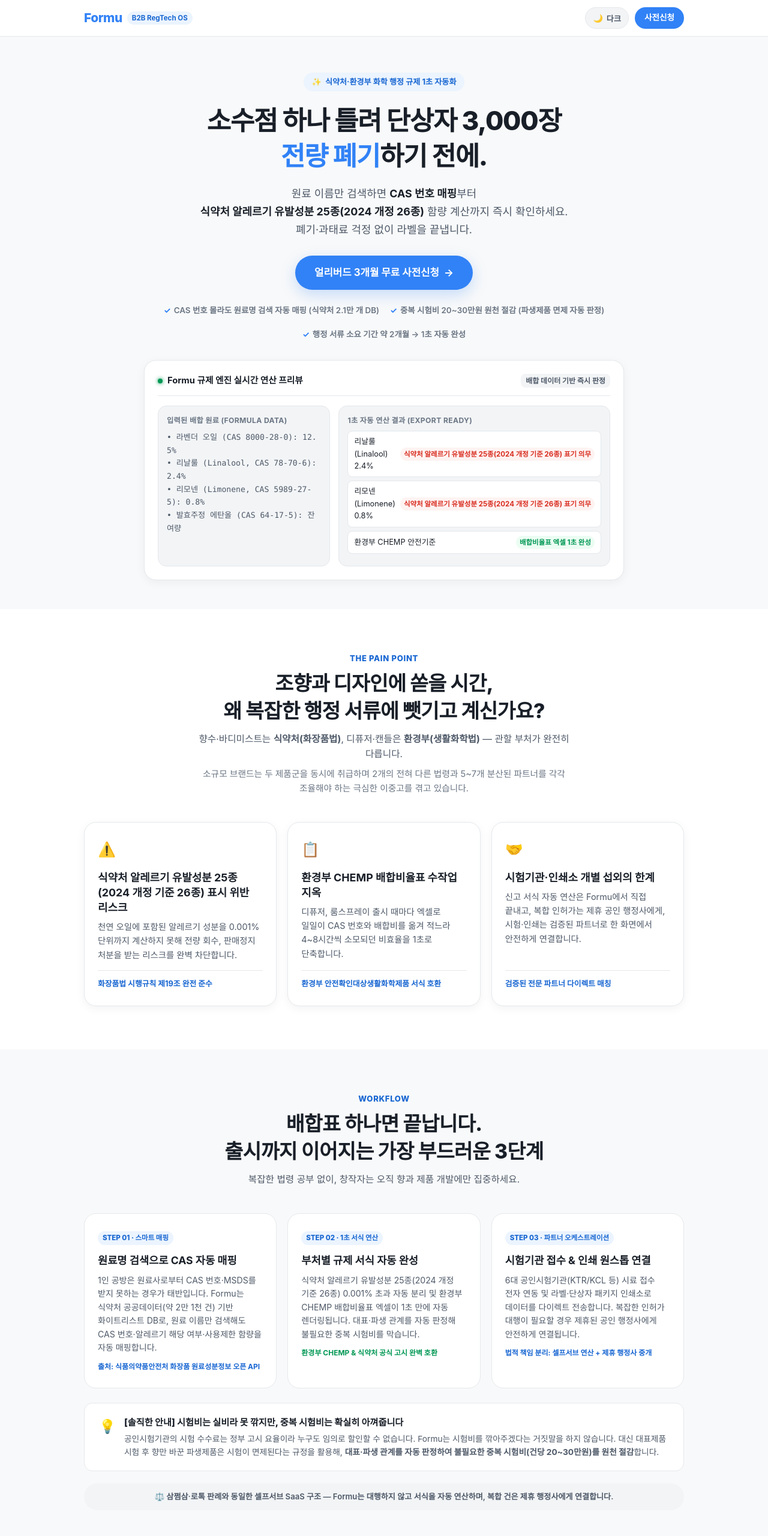
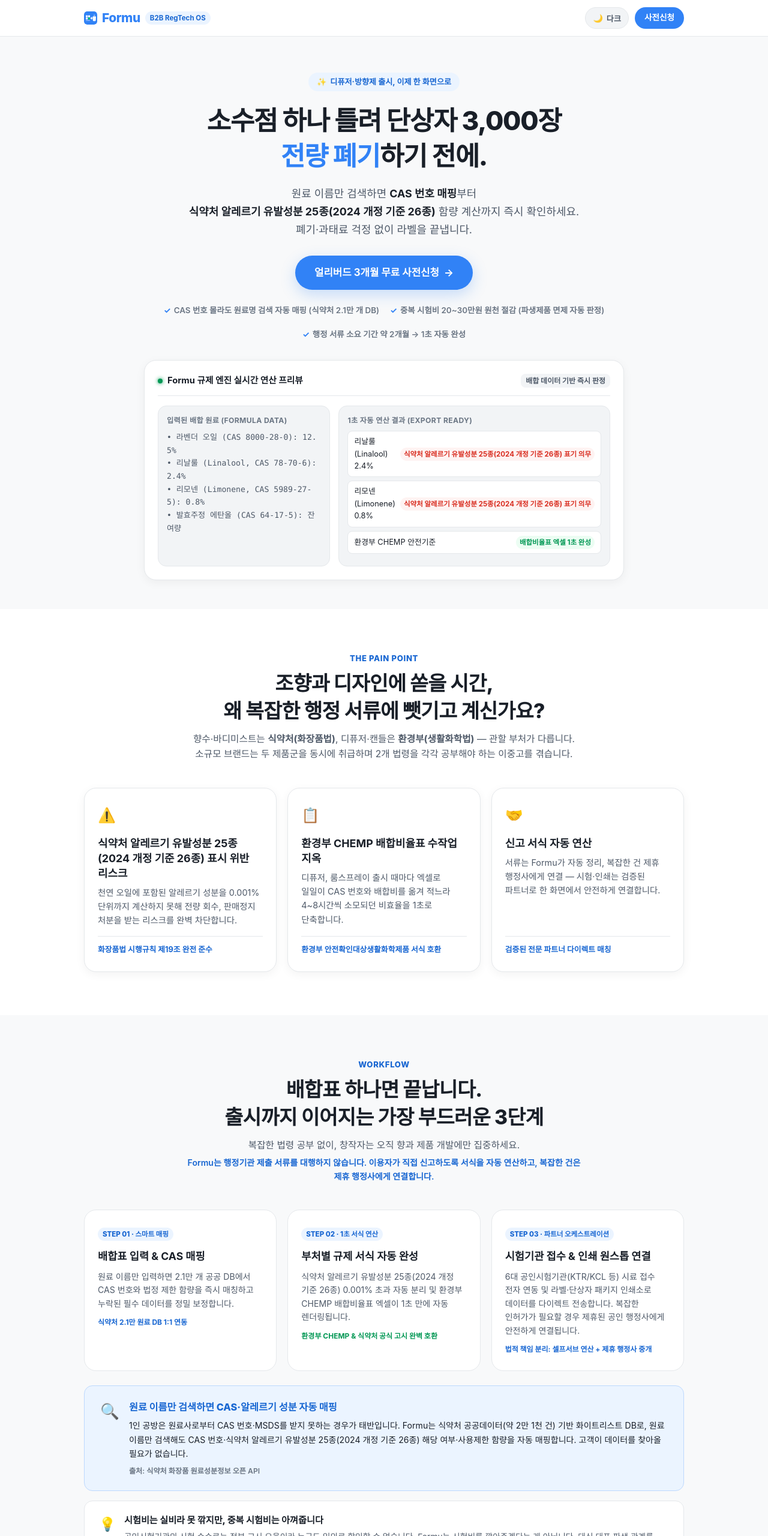
Before and after one commit to lita-lilith16/formu-landing, a website: page public/index.html in a window 1280 px wide. Shown: the top 2560 px of the page at 60% size. Drawn offline with Linux system fonts and the light colour scheme; no server answers; a web font is replaced by a local one.

Commit message:
feat: complete all 8 regulatory and branding items for formu landing page

```diff
--- a/public/index.html
+++ b/public/index.html
@@ -4,9 +4,11 @@
   <meta charset="UTF-8" />
   <meta name="viewport" content="width=device-width, initial-scale=1.0, maximum-scale=5.0" />
   <link rel="icon" type="image/svg+xml" href="/favicon.svg" />
-  <link rel="shortcut icon" href="/favicon.ico" />
+  <link rel="icon" type="image/x-icon" href="/favicon.ico" />
+  <link rel="apple-touch-icon" href="/apple-touch-icon.png" />
+  <link rel="manifest" href="/manifest.json" />
   <title>Formu (포뮤) — 화장품·향료 행정 규제 자동화 & 원스톱 출시 OS</title>
-  <meta name="description" content="소수점 하나 틀려 단상자 3,000장 전량 폐기하기 전에. 원료 이름만 검색하면 CAS 번호 매핑부터 식약처 알레르기 유발성분 25종(2024 개정 26종) 함량 계산까지 즉시 확인하세요. 폐기·과태료 걱정 없이 라벨을 끝냅니다." />
+  <meta name="description" content="소수점 하나 틀려 단상자 3,000장 전량 폐기하기 전에. 원료 이름만 검색하면 CAS 번호 매핑부터 식약처 알레르기 유발성분 25종(2024 개정 기준 26종) 함량 계산까지 즉시 확인하세요. 폐기·과태료 걱정 없이 라벨을 끝냅니다." />
 
   <!-- Pretendard 폰트 -->
   <link rel="stylesheet" as="style" crossorigin href="https://cdn.jsdelivr.net/gh/orioncactus/pretendard@v1.3.9/dist/web/static/pretendard.min.css" />
@@ -864,6 +866,17 @@
   <header class="navbar" role="banner">
     <div class="container navbar-inner">
       <a href="/" class="brand-link" aria-label="Formu 홈으로 이동">
+        <svg width="22" height="22" viewBox="0 0 32 32" style="border-radius: 5px; vertical-align: middle; flex-shrink: 0;" aria-hidden="true">
+          <rect width="32" height="32" rx="7" fill="#3182F6" />
+          <rect x="4.5" y="9.5" width="4.5" height="4.5" rx="1" fill="#FFFFFF" />
+          <rect x="10" y="9.5" width="4.5" height="4.5" rx="1" fill="#FFFFFF" />
+          <rect x="4.5" y="15" width="4.5" height="4.5" rx="1" fill="#FFFFFF" />
+          <rect x="10" y="15" width="4.5" height="4.5" rx="1" fill="#03C75A" />
+          <rect x="4.5" y="21" width="10" height="2" rx="1" fill="#A5C7F9" />
+          <path d="M16 16.5 H19.5 M18 14.5 L20 16.5 L18 18.5" fill="none" stroke="#FFFFFF" stroke-width="1.8" stroke-linecap="round" stroke-linejoin="round" />
+          <rect x="23.5" y="8" width="3" height="3" rx="0.8" fill="#A5C7F9" />
+          <path d="M22.5 12 H27.5 C28.5 12 29 12.8 29 13.8 L28.5 21.5 C28.5 22.8 27.5 23.5 26.5 23.5 H23.5 C22.5 23.5 21.5 22.8 21.5 21.5 L21 13.8 C21 12.8 21.5 12 22.5 12 Z" fill="#FFFFFF" />
+        </svg>
         <span class="brand-title">Formu</span>
         <span class="brand-badge">B2B RegTech OS</span>
       </a>
@@ -883,7 +896,7 @@
       <div class="container">
         <div class="hero-pill">
           <span aria-hidden="true">✨</span>
-          <span>식약처·환경부 화학 행정 규제 1초 자동화</span>
+          <span>디퓨저·방향제 출시, 이제 한 화면으로</span>
         </div>
 
         <!-- 한글 자연스러운 줄바꿈: phrase 단위 묶음 & 600px 이하 개별 블록화 -->
@@ -896,7 +909,7 @@
 
         <p class="hero-subhead text-keep">
           <span class="phrase">원료 이름만 검색하면 <strong>CAS 번호 매핑</strong>부터</span>
-          <span class="phrase"><strong>식약처 알레르기 유발성분 25종(2024 개정 26종)</strong> 함량 계산까지 즉시 확인하세요.</span>
+          <span class="phrase"><strong>식약처 알레르기 유발성분 25종(2024 개정 기준 26종)</strong> 함량 계산까지 즉시 확인하세요.</span>
           <br class="br-desktop" />
           <span class="phrase">폐기·과태료 걱정 없이 라벨을 끝냅니다.</span>
         </p>
@@ -963,11 +976,8 @@
             <br class="br-desktop" />
             <span class="phrase">왜 복잡한 행정 서류에 뺏기고 계신가요?</span>
           </h2>
-          <p class="section-desc text-keep" style="margin-bottom: 10px;">
-            향수·바디미스트는 <strong>식약처(화장품법)</strong>, 디퓨저·캔들은 <strong>환경부(생활화학법)</strong> — 관할 부처가 완전히 다릅니다.
-          </p>
-          <p class="section-desc text-keep" style="font-size: 0.92rem; color: var(--text-muted);">
-            소규모 브랜드는 두 제품군을 동시에 취급하며 2개의 전혀 다른 법령과 5~7개 분산된 파트너를 각각 조율해야 하는 극심한 이중고를 겪고 있습니다.
+          <p class="section-desc text-keep">
+            향수·바디미스트는 <strong>식약처(화장품법)</strong>, 디퓨저·캔들은 <strong>환경부(생활화학법)</strong> — 관할 부처가 다릅니다. 소규모 브랜드는 두 제품군을 동시에 취급하며 2개 법령을 각각 공부해야 하는 이중고를 겪습니다.
           </p>
         </div>
 
@@ -992,9 +1002,9 @@
 
           <article class="service-card">
             <div class="card-icon-emoji" aria-hidden="true">🤝</div>
-            <h3 class="card-title-text text-keep">시험기관·인쇄소 개별 섭외의 한계</h3>
+            <h3 class="card-title-text text-keep">신고 서식 자동 연산</h3>
             <p class="card-desc-text text-keep">
-              신고 서식 자동 연산은 Formu에서 직접 끝내고, 복합 인허가는 제휴 공인 행정사에게, 시험·인쇄는 검증된 파트너로 한 화면에서 안전하게 연결합니다.
+              서류는 Formu가 자동 정리, 복잡한 건 제휴 행정사에게 연결 — 시험·인쇄는 검증된 파트너로 한 화면에서 안전하게 연결합니다.
             </p>
             <div class="card-footer-meta">검증된 전문 파트너 다이렉트 매칭</div>
           </article>
@@ -1015,17 +1025,20 @@
           <p class="section-desc text-keep">
             복잡한 법령 공부 없이, 창작자는 오직 향과 제품 개발에만 집중하세요.
           </p>
+          <p class="section-desc text-keep" style="font-size: 0.88rem; color: var(--color-primary-text); margin-top: 6px; font-weight: 600;">
+            Formu는 행정기관 제출 서류를 대행하지 않습니다. 이용자가 직접 신고하도록 서식을 자동 연산하고, 복잡한 건은 제휴 행정사에게 연결합니다.
+          </p>
         </div>
 
         <div class="grid-3" style="margin-bottom: 24px;">
           <div class="step-card">
             <span class="step-label">STEP 01 · 스마트 매핑</span>
-            <h3 class="step-title text-keep">원료명 검색으로 CAS 자동 매핑</h3>
+            <h3 class="step-title text-keep">배합표 입력 & CAS 매핑</h3>
             <p class="step-body text-keep">
-              1인 공방은 원료사로부터 CAS 번호·MSDS를 받지 못하는 경우가 태반입니다. Formu는 식약처 공공데이터(약 2만 1천 건) 기반 화이트리스트 DB로, 원료 이름만 검색해도 CAS 번호·알레르기 해당 여부·사용제한 함량을 자동 매핑합니다.
+              원료 이름만 입력하면 2.1만 개 공공 DB에서 CAS 번호와 법정 제한 함량을 즉시 매칭하고 누락된 필수 데이터를 정밀 보정합니다.
             </p>
             <div style="font-size: 0.75rem; color: var(--color-primary-text); margin-top: 10px; font-weight: 700;">
-              출처: 식품의약품안전처 화장품 원료성분정보 오픈 API
+              식약처 2.1만 원료 DB 1:1 연동
             </div>
           </div>
 
@@ -1033,7 +1046,7 @@
             <span class="step-label">STEP 02 · 1초 서식 연산</span>
             <h3 class="step-title text-keep">부처별 규제 서식 자동 완성</h3>
             <p class="step-body text-keep">
-              식약처 알레르기 유발성분 25종(2024 개정 기준 26종) 0.001% 초과 자동 분리 및 환경부 CHEMP 배합비율표 엑셀이 1초 만에 자동 렌더링됩니다. 대표·파생 관계를 자동 판정해 불필요한 중복 시험비를 막습니다.
+              식약처 알레르기 유발성분 25종(2024 개정 기준 26종) 0.001% 초과 자동 분리 및 환경부 CHEMP 배합비율표 엑셀이 1초 만에 자동 렌더링됩니다.
             </p>
             <div style="font-size: 0.75rem; color: var(--color-success); margin-top: 10px; font-weight: 700;">
               환경부 CHEMP & 식약처 공식 고시 완벽 호환
@@ -1044,7 +1057,7 @@
             <span class="step-label">STEP 03 · 파트너 오케스트레이션</span>
             <h3 class="step-title text-keep">시험기관 접수 & 인쇄 원스톱 연결</h3>
             <p class="step-body text-keep">
-              6대 공인시험기관(KTR/KCL 등) 시료 접수 전자 연동 및 라벨·단상자 패키지 인쇄소로 데이터를 다이렉트 전송합니다. 복잡한 인허가 대행이 필요할 경우 제휴된 공인 행정사에게 안전하게 연결됩니다.
+              6대 공인시험기관(KTR/KCL 등) 시료 접수 전자 연동 및 라벨·단상자 패키지 인쇄소로 데이터를 다이렉트 전송합니다. 복잡한 인허가가 필요할 경우 제휴된 공인 행정사에게 안전하게 연결됩니다.
             </p>
             <div style="font-size: 0.75rem; color: var(--color-primary-text); margin-top: 10px; font-weight: 700;">
               법적 책임 분리: 셀프서브 연산 + 제휴 행정사 중개
@@ -1052,22 +1065,38 @@
           </div>
         </div>
 
-        <!-- 솔직한 한계 카드 (역설적 신뢰 구축) -->
+        <!-- 화이트리스트 DB 카드 (핵심 차별화) -->
+        <div style="background: var(--color-primary-subtle); border: 1.5px solid #BDD9FE; border-radius: var(--radius-md); padding: 22px 26px; margin-bottom: 16px; display: flex; align-items: flex-start; gap: 16px;">
+          <span style="font-size: 1.6rem;" aria-hidden="true">🔍</span>
+          <div style="flex: 1;">
+            <div style="font-size: 1.02rem; font-weight: 800; color: var(--color-primary-text); margin-bottom: 6px;">
+              원료 이름만 검색하면 CAS·알레르기 성분 자동 매핑
+            </div>
+            <p style="font-size: 0.88rem; color: var(--text-primary); line-height: 1.65; margin-bottom: 8px;">
+              1인 공방은 원료사로부터 CAS 번호·MSDS를 받지 못하는 경우가 태반입니다. Formu는 식약처 공공데이터(약 2만 1천 건) 기반 화이트리스트 DB로, 원료 이름만 검색해도 CAS 번호·식약처 알레르기 유발성분 25종(2024 개정 기준 26종) 해당 여부·사용제한 함량을 자동 매핑합니다. 고객이 데이터를 찾아올 필요가 없습니다.
+            </p>
+            <div style="font-size: 0.76rem; color: var(--text-muted); font-weight: 600;">
+              출처: 식약처 화장품 원료성분정보 오픈 API
+            </div>
+          </div>
+        </div>
+
+        <!-- 솔직한 한계 카드 (역설적 신뢰) -->
         <div style="background: var(--bg-card); border: 1.5px solid var(--border-subtle); border-radius: var(--radius-md); padding: 20px 24px; margin-bottom: 20px; display: flex; align-items: flex-start; gap: 14px;">
           <span style="font-size: 1.4rem;" aria-hidden="true">💡</span>
           <div>
             <div style="font-size: 0.95rem; font-weight: 800; color: var(--text-primary); margin-bottom: 4px;">
-              [솔직한 안내] 시험비는 실비라 못 깎지만, 중복 시험비는 확실히 아껴줍니다
+              시험비는 실비라 못 깎지만, 중복 시험비는 아껴줍니다
             </div>
-            <p style="font-size: 0.86rem; color: var(--text-secondary); line-height: 1.6;">
-              공인시험기관의 시험 수수료는 정부 고시 요율이라 누구도 임의로 할인할 수 없습니다. Formu는 시험비를 깎아주겠다는 거짓말을 하지 않습니다. 대신 대표제품 시험 후 향만 바꾼 파생제품은 시험이 면제된다는 규정을 활용해, <strong>대표·파생 관계를 자동 판정하여 불필요한 중복 시험비(건당 20~30만원)를 원천 절감</strong>합니다.
+            <p style="font-size: 0.86rem; color: var(--text-secondary); line-height: 1.6; margin-bottom: 0;">
+              공인시험기관의 시험 수수료는 정부 고시 요율이라 누구도 임의로 할인할 수 없습니다. Formu는 시험비를 깎아주겠다는 게 아닙니다. 대신 대표·파생 관계를 자동 판정해 불필요한 중복 시험(건당 20~30만원)을 원천 막고, 시험비 바깥의 접점·시간·자료 정리 비용을 줄입니다.
             </p>
           </div>
         </div>
 
         <!-- 법적 안전성 배지 (행정사법 회피 & 삼쩜삼·로톡 판례) -->
         <div style="text-align: center; padding: 12px 16px; background: var(--bg-subtle); border-radius: var(--radius-pill); font-size: 0.82rem; color: var(--text-secondary); font-weight: 600;">
-          ⚖️ 삼쩜삼·로톡 판례와 동일한 셀프서브 SaaS 구조 — Formu는 대행하지 않고 서식을 자동 연산하며, 복합 건은 제휴 행정사에게 연결합니다.
+          ⚖️ 삼쩜삼·로톡 판례와 동일한 셀프서브 SaaS 구조 — 행정사법 위반 리스크 없음
         </div>
       </div>
     </section>
@@ -1148,7 +1177,7 @@
                 주요 취급 제품군
               </label>
               <select id="productCategory" name="productCategory" class="select-box">
-                <option value="향수·코롱·바디미스트">향수 / 코롱 / 바디미스트 (식약처 화장품법 대상)</option>
+                <option value="향수·코롱">향수·코롱 (식약처 화장품법 — 별도 모듈)</option>
                 <option value="디퓨저·룸스프레이·캔들">디퓨저 / 룸스프레이 / 캔들 (환경부 생활화학법 대상)</option>
                 <option value="향수+디퓨저(동시취급)">향수 + 디퓨저 둘 다 취급 (이원화 통합 관리)</option>
                 <option value="스킨케어·바디케어">스킨케어 / 바디 / 헤어 화장품</option>
@@ -1218,10 +1247,13 @@
       </p>
       <div style="font-size: 0.78rem; line-height: 1.6; margin-bottom: 8px; color: var(--text-secondary); max-width: 820px; margin-left: auto; margin-right: auto;">
         <p style="margin-bottom: 4px;">
-          <strong>[규제 기준]</strong> 본 서비스의 수치 연산은 식품의약품안전처 화장품 알레르기 유발성분 표시 고시(2024 개정 26종 기준) 및 환경부 화학제품관리시스템(CHEMP) 기준에 따릅니다.
+          <strong>[규제 기준]</strong> 본 서비스의 수치 연산은 식약처 알레르기 유발성분 25종(2024 개정 기준 26종) 표시 고시 및 환경부 화학제품관리시스템(CHEMP) 기준에 따릅니다.
+        </p>
+        <p style="margin-bottom: 4px;">
+          <strong>[수익모델 및 시험기관 역할]</strong> Formu는 서식 자동 연산(건당 1.9만원) + 파트너 연결 수수료로 수익을 창출합니다. 시험기관은 API 연동 파트너로 협력하며 수수료를 받지 않습니다.
         </p>
         <p style="margin-bottom: 0;">
-          <strong>[서비스 및 법적 고지]</strong> Formu는 규제 수치 연산 및 서식 작성을 지원하는 Self-Serve 솔루션입니다. 공인시험기관(KTR·KCL 등) 시험 수수료는 정부 고시 실비 그대로 투명하게 안내되며, 행정 인허가 대행이 필요한 경우 제휴 공인 행정사를 통해 적법하게 연계됩니다.
+          <strong>[서비스 및 법적 고지]</strong> Formu는 규제 수치 연산 및 서식 작성을 지원하는 Self-Serve 솔루션입니다. 공인시험기관(KTR·KCL 등) 시험 수수료는 정부 고시 실비 그대로 투명하게 안내되며, 복잡한 인허가가 필요한 경우 제휴 공인 행정사를 통해 적법하게 연계됩니다.
         </p>
       </div>
       <p style="font-size: 0.75rem; margin-top: 10px; color: var(--text-muted);">
```
Also changed, not shown: public/apple-touch-icon.png (added), public/assets/favicon_c1.svg, public/assets/favicon_c2.svg, public/assets/favicon_c3.svg, public/favicon.ico, public/favicon.svg, public/icon-192.png (added), public/icon-512.png (added), public/manifest.json (added).
